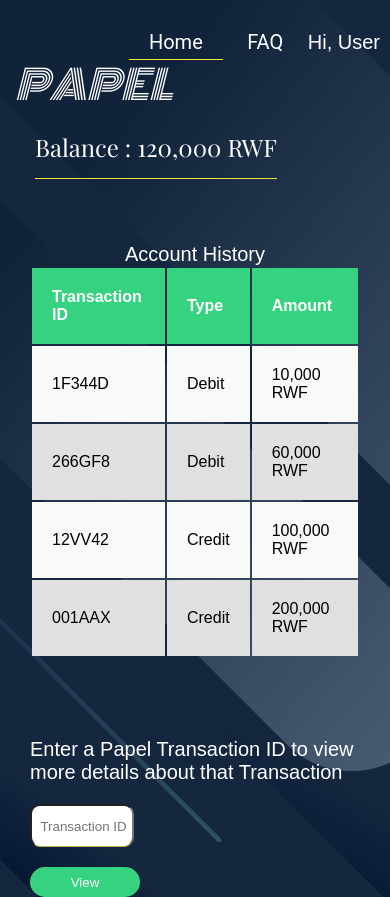
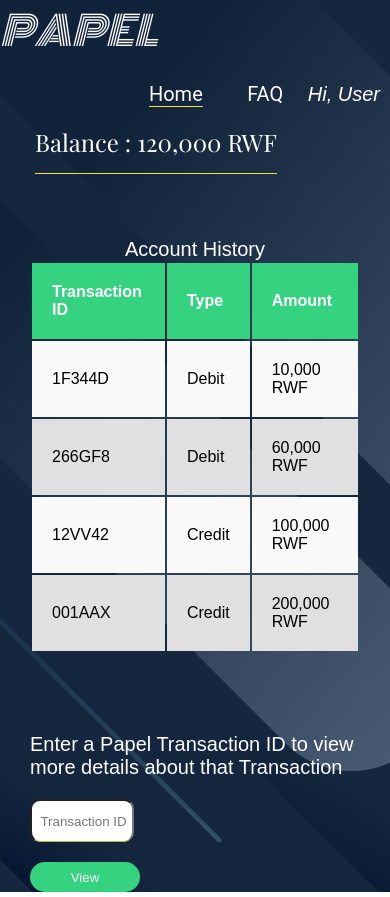
Before and after one commit to vsifiwe/Papel, a website: page UI/html/UserDashboard.html in a window 390 px wide. Drawn offline with nearby package versions, Linux system fonts and the light colour scheme.

Commit message:
fix responsiveness

```diff
--- a/UI/css/style.css
+++ b/UI/css/style.css
@@ -35,25 +35,41 @@
     margin-top: 20px;
 }
 
-#mainpage {
-    height: 100%;
-    width: 100%;
+header {
+    display: grid;
+}.
+
+.row {
+    margin: auto;
+    width: 70%;
+    float: right;
+    padding: 20px;
 }
+.logo {
+    width: 30%;
+}
+.row span{
+    font-family: "Monoton", cursive;
+    font-weight: lighter;
+    font-size: 2.5em;
+    font-style: italic;
+    color: white;
+    }
 
 .main-nav {
+    list-style: none;
     float: right;
-    list-style: none;
-    margin-top: 30px;
 }
 
 .main-nav li {
+    top: 20px;
     display: inline-block;
+    margin: 20px;
 }
 
 .main-nav li a {
     color: white;
     text-decoration: none;
-    padding: 5px 20px;
     font-family: "Roboto", sans-serif;
     font-size: 20px;
 }
@@ -67,24 +83,26 @@
     border-width: initial;
 }
 
-.main-nav span {
+#greeting {
+    font-family: Arial, Helvetica, sans-serif;
     color: white;
     font-size: 20px;
     padding-right: 10px;
 }
 
-.row {
-    margin: auto;
-    max-width: 1200px;
-}
-
 h1 {
+    position: auto;
     font-family: "Monoton", cursive;
     font-weight: lighter;
-    font-size: 40px;
+    font-size: 2.5em;
     font-style: italic;
     color: white;
     padding: 15px;
+}
+
+#mainpage {
+    height: 100%;
+    width: 100%;
 }
 
 h2 {
--- a/UI/html/UserDashboard.html
+++ b/UI/html/UserDashboard.html
@@ -13,15 +13,12 @@
 <body>
     <header>
         <div class="row">
+            <span>PAPEL</span>
             <ul class="main-nav">
                 <li class="active"><a href="../html/UserDashboard.html">Home</a></li>
                 <li><a href="../html/faq.html">FAQ</a></li>
-                <span> Hi, User</span>
+                <span id="greeting"> Hi, User</span>
             </ul>
-        </div>
-
-        <div class="logo">
-            <h1> PAPEL </h1>
         </div>
     </header>
     <h3 class="accountbalance">
@@ -63,7 +60,7 @@
     </div>
 
     <div class="moreAccountDetails">
-        <form action="../html/TransactionDetails.html">
+        <form action="../html/UserTransactionDetails.html">
             <span> Enter a Papel Transaction ID to view more details about that Transaction</span>
             <input type="text" placeholder=" Transaction ID" required>
             <button type="submit"> View </button>
```
Also changed, not shown: UI/html/StaffDashboard.html (+1 -4 lines), UI/html/StaffLoginPage.html (+4 -6 lines), UI/html/StaffTransactionDetails.html (+3 -5 lines), UI/html/UserTransactionDetails.html (+2 -5 lines), UI/html/accountDashboard.html (+2 -4 lines), UI/html/adminDashboard.html (+3 -4 lines), index.html (+2 -6 lines).
